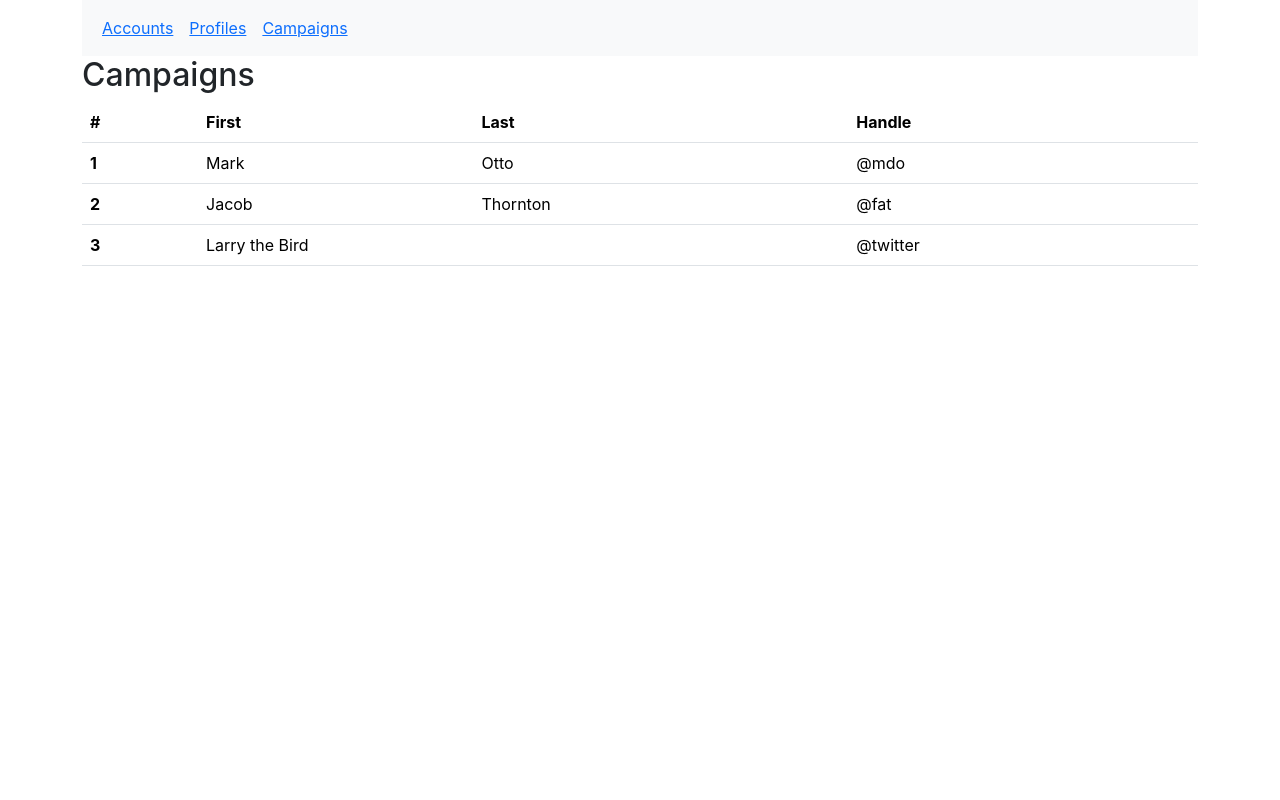
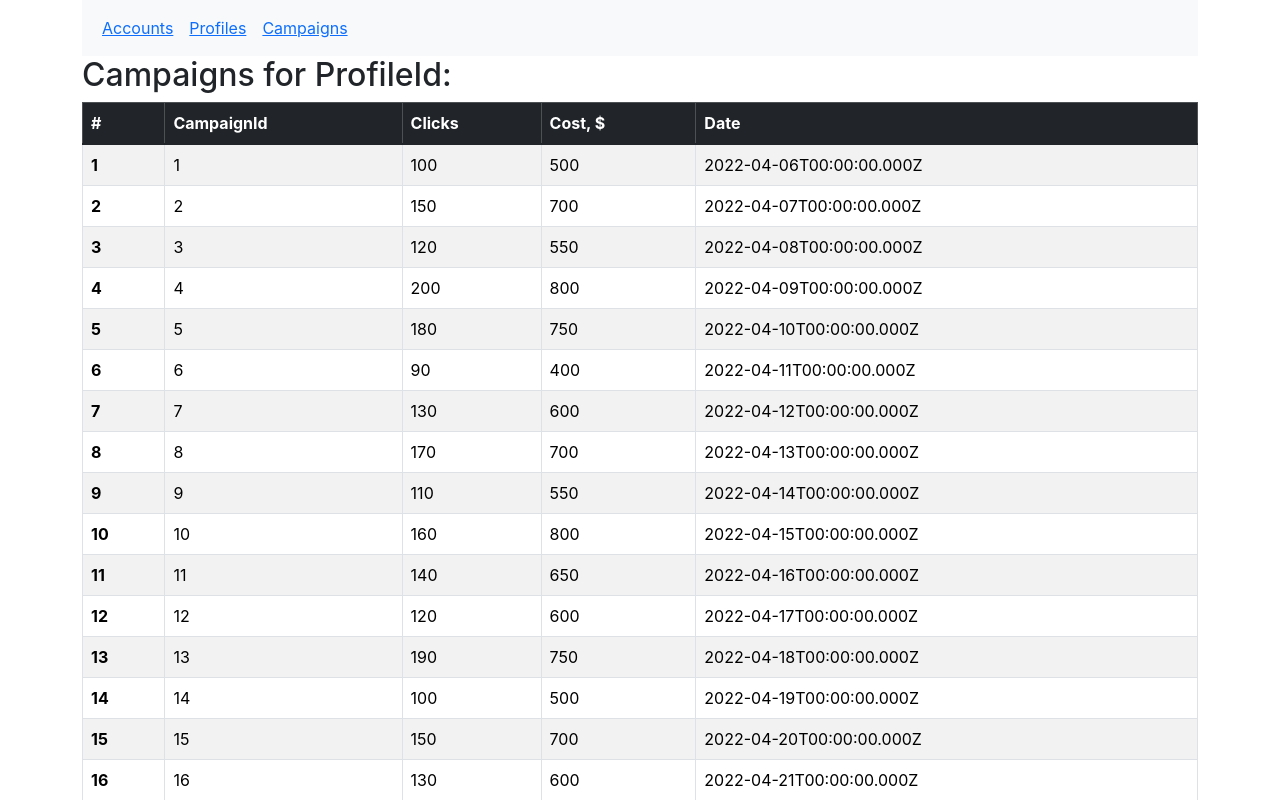
Before and after one commit to OlenaIa/Test-Task_AgencyAmazon, a React (Create React App) app: page /OlenaIa.github.io/Test-Task_AgencyAmazon/campaigns in a window 1280 px wide. Shown: the top 800 px of the page. Built offline with nearby package versions, Linux system fonts and the light colour scheme.

Commit message:
CampaignsPage start

```diff
--- /dev/null
+++ b/src/data.js
@@ -0,0 +1,387 @@
+export const CAMPAIGNS = [
+  {
+    "profileId": 1,
+    "campaignId": 1,
+    "clicks": 100,
+    "cost": 500,
+    "date": "2022-04-06T00:00:00.000Z"
+  },
+  {
+    "profileId": 2,
+    "campaignId": 2,
+    "clicks": 150,
+    "cost": 700,
+    "date": "2022-04-07T00:00:00.000Z"
+  },
+  {
+    "profileId": 3,
+    "campaignId": 3,
+    "clicks": 120,
+    "cost": 550,
+    "date": "2022-04-08T00:00:00.000Z"
+  },
+  {
+    "profileId": 4,
+    "campaignId": 4,
+    "clicks": 200,
+    "cost": 800,
+    "date": "2022-04-09T00:00:00.000Z"
+  },
+  {
+    "profileId": 5,
+    "campaignId": 5,
+    "clicks": 180,
+    "cost": 750,
+    "date": "2022-04-10T00:00:00.000Z"
+  },
+  {
+    "profileId": 6,
+    "campaignId": 6,
+    "clicks": 90,
+    "cost": 400,
+    "date": "2022-04-11T00:00:00.000Z"
+  },
+  {
+    "profileId": 7,
+    "campaignId": 7,
+    "clicks": 130,
+    "cost": 600,
+    "date": "2022-04-12T00:00:00.000Z"
+  },
+  {
+    "profileId": 8,
+    "campaignId": 8,
+    "clicks": 170,
+    "cost": 700,
+    "date": "2022-04-13T00:00:00.000Z"
+  },
+  {
+    "profileId": 9,
+    "campaignId": 9,
+    "clicks": 110,
+    "cost": 550,
+    "date": "2022-04-14T00:00:00.000Z"
+  },
+  {
+    "profileId": 10,
+    "campaignId": 10,
+    "clicks": 160,
+    "cost": 800,
+    "date": "2022-04-15T00:00:00.000Z"
+  },
+  {
+    "profileId": 11,
+    "campaignId": 11,
+    "clicks": 140,
+    "cost": 650,
+    "date": "2022-04-16T00:00:00.000Z"
+  },
+  {
+    "profileId": 12,
+    "campaignId": 12,
+    "clicks": 120,
+    "cost": 600,
+    "date": "2022-04-17T00:00:00.000Z"
+  },
+  {
+    "profileId": 13,
+    "campaignId": 13,
+    "clicks": 190,
+    "cost": 750,
+    "date": "2022-04-18T00:00:00.000Z"
+  },
+  {
+    "profileId": 14,
+    "campaignId": 14,
+    "clicks": 100,
+    "cost": 500,
+    "date": "2022-04-19T00:00:00.000Z"
+  },
+  {
+    "profileId": 15,
+    "campaignId": 15,
+    "clicks": 150,
+    "cost": 700,
+    "date": "2022-04-20T00:00:00.000Z"
+  },
+  {
+    "profileId": 16,
+    "campaignId": 16,
+    "clicks": 130,
+    "cost": 600,
+    "date": "2022-04-21T00:00:00.000Z"
+  },
+  {
+    "profileId": 17,
+    "campaignId": 17,
+    "clicks": 110,
+    "cost": 550,
+    "date": "2022-04-22T00:00:00.000Z"
+  },
+  {
+    "profileId": 18,
+    "campaignId": 18,
+    "clicks": 170,
+    "cost": 700,
+    "date": "2022-04-23T00:00:00.000Z"
+  },
+  {
+    "profileId": 19,
+    "campaignId": 19,
+    "clicks": 150,
+    "cost": 650,
+    "date": "2022-04-24T00:00:00.000Z"
+  },
+  {
+    "profileId": 20,
+    "campaignId": 20,
+    "clicks": 120,
+    "cost": 600,
+    "date": "2022-04-25T00:00:00.000Z"
+  },
+  {
+    "profileId": 21,
+    "campaignId": 21,
+    "clicks": 180,
+    "cost": 750,
+    "date": "2022-04-26T00:00:00.000Z"
+  },
+  {
+    "profileId": 22,
+    "campaignId": 22,
+    "clicks": 90,
+    "cost": 400,
+    "date": "2022-04-27T00:00:00.000Z"
+  },
+  {
+    "profileId": 23,
+    "campaignId": 23,
+    "clicks": 160,
+    "cost": 800,
+    "date": "2022-04-28T00:00:00.000Z"
+  },
+  {
+    "profileId": 24,
+    "campaignId": 24,
+    "clicks": 140,
+    "cost": 650,
+    "date": "2022-04-29T00:00:00.000Z"
+  },
+  {
+    "profileId": 25,
+    "campaignId": 25,
+    "clicks": 120,
+    "cost": 600,
+    "date": "2022-04-30T00:00:00.000Z"
+  },
+  {
+    "profileId": 26,
+    "campaignId": 26,
+    "clicks": 190,
+    "cost": 750,
+    "date": "2022-05-01T00:00:00.000Z"
+  },
+  {
+    "profileId": 27,
+    "campaignId": 27,
+    "clicks": 100,
+    "cost": 500,
+    "date": "2022-05-02T00:00:00.000Z"
+  },
+  {
+    "profileId": 28,
+    "campaignId": 28,
+    "clicks": 150,
+    "cost": 700,
+    "date": "2022-05-03T00:00:00.000Z"
+  },
+  {
+    "profileId": 29,
+    "campaignId": 29,
+    "clicks": 130,
+    "cost": 600,
+    "date": "2022-05-04T00:00:00.000Z"
+  },
+  {
+    "profileId": 30,
+    "campaignId": 30,
+    "clicks": 110,
+    "cost": 550,
+    "date": "2022-05-05T00:00:00.000Z"
+  },
+  {
+    "profileId": 31,
+    "campaignId": 31,
+    "clicks": 170,
+    "cost": 700,
+    "date": "2022-05-06T00:00:00.000Z"
+  },
+  {
+    "profileId": 32,
+    "campaignId": 32,
+    "clicks": 150,
+    "cost": 650,
+    "date": "2022-05-07T00:00:00.000Z"
+  },
+  {
+    "profileId": 33,
+    "campaignId": 33,
+    "clicks": 120,
+    "cost": 600,
+    "date": "2022-05-08T00:00:00.000Z"
+  },
+  {
+    "profileId": 34,
+    "campaignId": 34,
+    "clicks": 180,
+    "cost": 750,
+    "date": "2022-05-09T00:00:00.000Z"
+  },
+  {
+    "profileId": 35,
+    "campaignId": 35,
+    "clicks": 90,
+    "cost": 400,
+    "date": "2022-05-10T00:00:00.000Z"
+  },
+  {
+    "profileId": 36,
+    "campaignId": 36,
+    "clicks": 160,
+    "cost": 800,
+    "date": "2022-05-11T00:00:00.000Z"
+  },
+  {
+    "profileId": 37,
+    "campaignId": 37,
+    "clicks": 140,
+    "cost": 650,
+    "date": "2022-05-12T00:00:00.000Z"
+  },
+  {
+    "profileId": 38,
+    "campaignId": 38,
+    "clicks": 120,
+    "cost": 600,
+    "date": "2022-05-13T00:00:00.000Z"
+  },
+  {
+    "profileId": 39,
+    "campaignId": 39,
+    "clicks": 190,
+    "cost": 750,
+    "date": "2022-05-14T00:00:00.000Z"
+  },
+  {
+    "profileId": 40,
+    "campaignId": 40,
+    "clicks": 100,
+    "cost": 500,
+    "date": "2022-05-15T00:00:00.000Z"
+  },
+  {
+    "profileId": 1,
+    "campaignId": 41,
+    "clicks": 150,
+    "cost": 700,
+    "date": "2022-05-16T00:00:00.000Z"
+  },
+  {
+    "profileId": 2,
+    "campaignId": 42,
+    "clicks": 130,
+    "cost": 600,
+    "date": "2022-05-17T00:00:00.000Z"
+  },
+  {
+    "profileId": 3,
+    "campaignId": 43,
+    "clicks": 110,
+    "cost": 550,
+    "date": "2022-05-18T00:00:00.000Z"
+  },
+  {
+    "profileId": 4,
+    "campaignId": 44,
+    "clicks": 170,
+    "cost": 700,
+    "date": "2022-05-19T00:00:00.000Z"
+  },
+  {
+    "profileId": 5,
+    "campaignId": 45,
+    "clicks": 150,
+    "cost": 650,
+    "date": "2022-05-20T00:00:00.000Z"
+  },
+  {
+    "profileId": 6,
+    "campaignId": 46,
+    "clicks": 120,
+    "cost": 600,
+    "date": "2022-05-21T00:00:00.000Z"
+  },
+  {
+    "profileId": 7,
+    "campaignId": 47,
+    "clicks": 190,
+    "cost": 750,
+    "date": "2022-05-22T00:00:00.000Z"
+  },
+  {
+    "profileId": 8,
+    "campaignId": 48,
+    "clicks": 100,
+    "cost": 500,
+    "date": "2022-05-23T00:00:00.000Z"
+  },
+  {
+    "profileId": 9,
+    "campaignId": 49,
+    "clicks": 150,
+    "cost": 700,
+    "date": "2022-05-24T00:00:00.000Z"
+  },
+  {
+    "profileId": 10,
+    "campaignId": 50,
+    "clicks": 130,
+    "cost": 600,
+    "date": "2022-05-25T00:00:00.000Z"
+  },
+  {
+    "profileId": 11,
+    "campaignId": 51,
+    "clicks": 110,
+    "cost": 550,
+    "date": "2022-05-26T00:00:00.000Z"
+  },
+  {
+    "profileId": 12,
+    "campaignId": 52,
+    "clicks": 170,
+    "cost": 700,
+    "date": "2022-05-27T00:00:00.000Z"
+  },
+  {
+    "profileId": 13,
+    "campaignId": 53,
+    "clicks": 150,
+    "cost": 650,
+    "date": "2022-05-28T00:00:00.000Z"
+  },
+  {
+    "profileId": 14,
+    "campaignId": 54,
+    "clicks": 120,
+    "cost": 600,
+    "date": "2022-05-29T00:00:00.000Z"
+  },
+  {
+    "profileId": 15,
+    "campaignId": 55,
+    "clicks": 120,
+    "cost": 600,
+    "date": "2022-05-29T00:00:00.000Z"
+  }
+]
--- a/src/pages/Campaigns.jsx
+++ b/src/pages/Campaigns.jsx
@@ -1,38 +1,38 @@
 import 'bootstrap/dist/css/bootstrap.min.css';
+import { CAMPAIGNS } from '../data';
+import { nanoid } from 'nanoid';
+import { useSelector } from 'react-redux';
+import { selectProfileId } from '../redux/chosenIdSlice';
 
 
 const Campaigns = () => {
+    const chosenProfileId = useSelector(selectProfileId);
+    console.log('chosenProfileId on CampaignsPage', chosenProfileId);
+
     return (
-        <div class='container'>
-            <h2>Campaigns</h2>
-
-<table class="table">
-  <thead>
+        <div className='container'>
+            <h2>Campaigns for ProfileId: </h2>
+            <table className="table table-striped table-bordered">
+                <thead className='table-dark'>
                     <tr>
                         <th scope="col">#</th>
-      <th scope="col">First</th>
-      <th scope="col">Last</th>
-      <th scope="col">Handle</th>
+                        <th scope="col">CampaignId</th>
+                        <th scope="col">Clicks</th>
+                        <th scope="col">Cost, $</th>
+                        <th scope="col">Date</th>
                     </tr>
                 </thead>
-  <tbody>
-    <tr>
-      <th scope="row">1</th>
-      <td>Mark</td>
-      <td>Otto</td>
-      <td>@mdo</td>
-    </tr>
-    <tr>
-      <th scope="row">2</th>
-      <td>Jacob</td>
-      <td>Thornton</td>
-      <td>@fat</td>
-    </tr>
-    <tr>
-      <th scope="row">3</th>
-      <td colspan="2">Larry the Bird</td>
-      <td>@twitter</td>
-    </tr>
+                <tbody className="table-group-divider">
+                    {CAMPAIGNS?.map((item, index) =>
+                        <tr key={nanoid(3)}>
+                            <th scope="row">{index + 1}</th>
+                            <td>{item.campaignId}</td>
+                            <td>{item.clicks}</td>
+                            <td>{item.cost}</td>
+                            <td>{item.date}</td>
+
+                        </tr>)}
+
                 </tbody>
             </table>
         </div>
--- a/src/pages/Profiles.jsx
+++ b/src/pages/Profiles.jsx
@@ -1,14 +1,23 @@
 import 'bootstrap/dist/css/bootstrap.min.css';
-import { useSelector } from 'react-redux';
+import { useDispatch, useSelector } from 'react-redux';
 import { selectSelectedAccount } from '../redux/accounts/accountsSelector';
+import { nanoid } from 'nanoid';
+import { NavLink } from 'react-router-dom';
+import { profileIdSet } from '../redux/chosenIdSlice';
 
 const Profiles = () => {
     const profilesByAccountId = useSelector(selectSelectedAccount);
-    const { accountId } = profilesByAccountId[0];
+    // const { accountId } = profilesByAccountId[0];
+    const dispatch = useDispatch();
+
+    const onClickProfileId = (profileId) => {
+        console.log('click onClickProfileId', profileId);
+dispatch(profileIdSet(profileId))
+    };
 
     return (
         <div className='container'>
-            <h2>Profiles for accountId: {accountId}</h2>
+            <h2>Profiles for accountId: {}</h2>
             <table className="table table-striped table-bordered">
                 <thead className='table-dark'>
                     <tr>
@@ -20,9 +29,9 @@ const Profiles = () => {
                 </thead>
                 <tbody className="table-group-divider">
                     {profilesByAccountId?.map((item, index) =>
-                        <tr key={item.id}>
+                        <tr key={nanoid(3)}>
                             <th scope="row">{index + 1}</th>
-                            <td>{item.id}</td>
+                            <td onClick={() => onClickProfileId(item.profileId)}><NavLink className="btn btn-secondary" role="button" to="/campaigns">{item.profileId}</NavLink></td>
                             <td>{item.country}</td>
                             <td>{item.marketplace}</td>
                         </tr>)}
--- a/src/redux/accounts/accountsSelector.js
+++ b/src/redux/accounts/accountsSelector.js
@@ -1,5 +1,4 @@
 export const selectAccounts = state => state.accounts.accounts;
 export const selectSelectedAccount = state => state.accounts.selectedAccount;
-
 export const selectIsLoading = state => state.accounts.isLoading;
 export const selectError = state => state.accounts.error;
--- /dev/null
+++ b/src/redux/chosenIdSlice.js
@@ -0,0 +1,22 @@
+import { createSlice } from '@reduxjs/toolkit'
+
+const chosenIdInitialState = {
+    profileId: null,
+    accountId: null,
+    isLoading: false,
+    error: null,
+};;
+
+export const chosenIdSlice = createSlice({
+    name: 'chosenId',
+    initialState: chosenIdInitialState,
+    reducers: {
+        profileIdSet(state, {payload}) {
+            state.profileId = payload;
+        }
+    }
+});
+
+export const selectProfileId = state => state.chosenId.profileId;
+
+export const { profileIdSet } = chosenIdSlice.actions;
--- a/src/redux/filterSlice.js
+++ /dev/null
@@ -1,17 +0,0 @@
-import { createSlice } from '@reduxjs/toolkit'
-
-const filterInitialState = "";
-
-export const filterSlice = createSlice({
-    name: 'filter',
-    initialState: filterInitialState,
-    reducers: {
-        filterSet(_, action) {
-            return action.payload;
-        }
-    }
-});
-
-export const selectFilter = state => state.filter;
-
-export const { filterSet } = filterSlice.actions;
--- a/src/redux/store.js
+++ b/src/redux/store.js
@@ -1,10 +1,10 @@
 import { configureStore } from '@reduxjs/toolkit'
-import { filterSlice } from './filterSlice'
+import { chosenIdSlice } from './chosenIdSlice'
 import { accountsSlice } from './accounts/accountsSlice'
 
 export const store = configureStore({
     reducer: {
         accounts: accountsSlice.reducer,
-        filter: filterSlice.reducer,
+        chosenId: chosenIdSlice.reducer,
     },
 });
```
Lines whose indentation alone changed are shown as unchanged.
